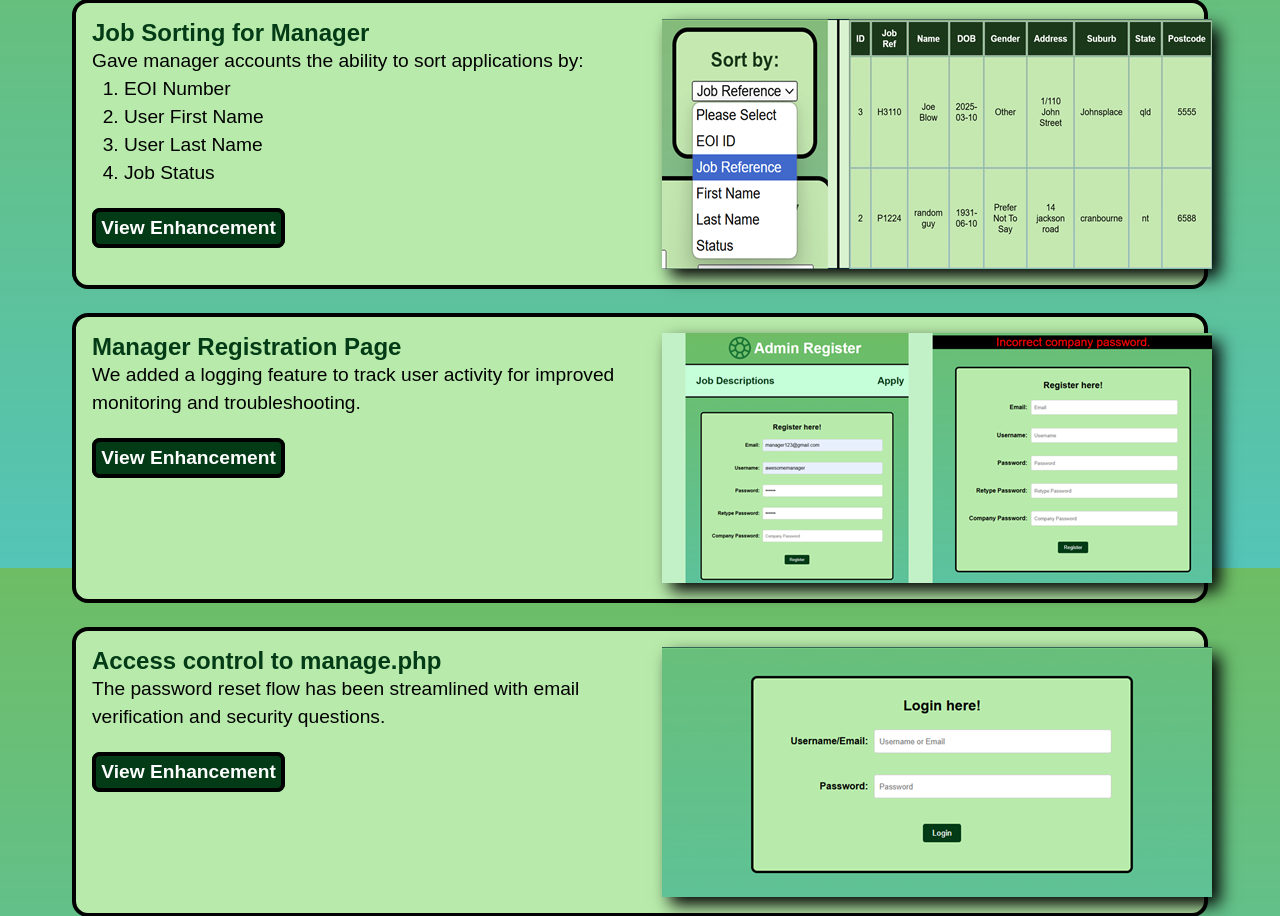
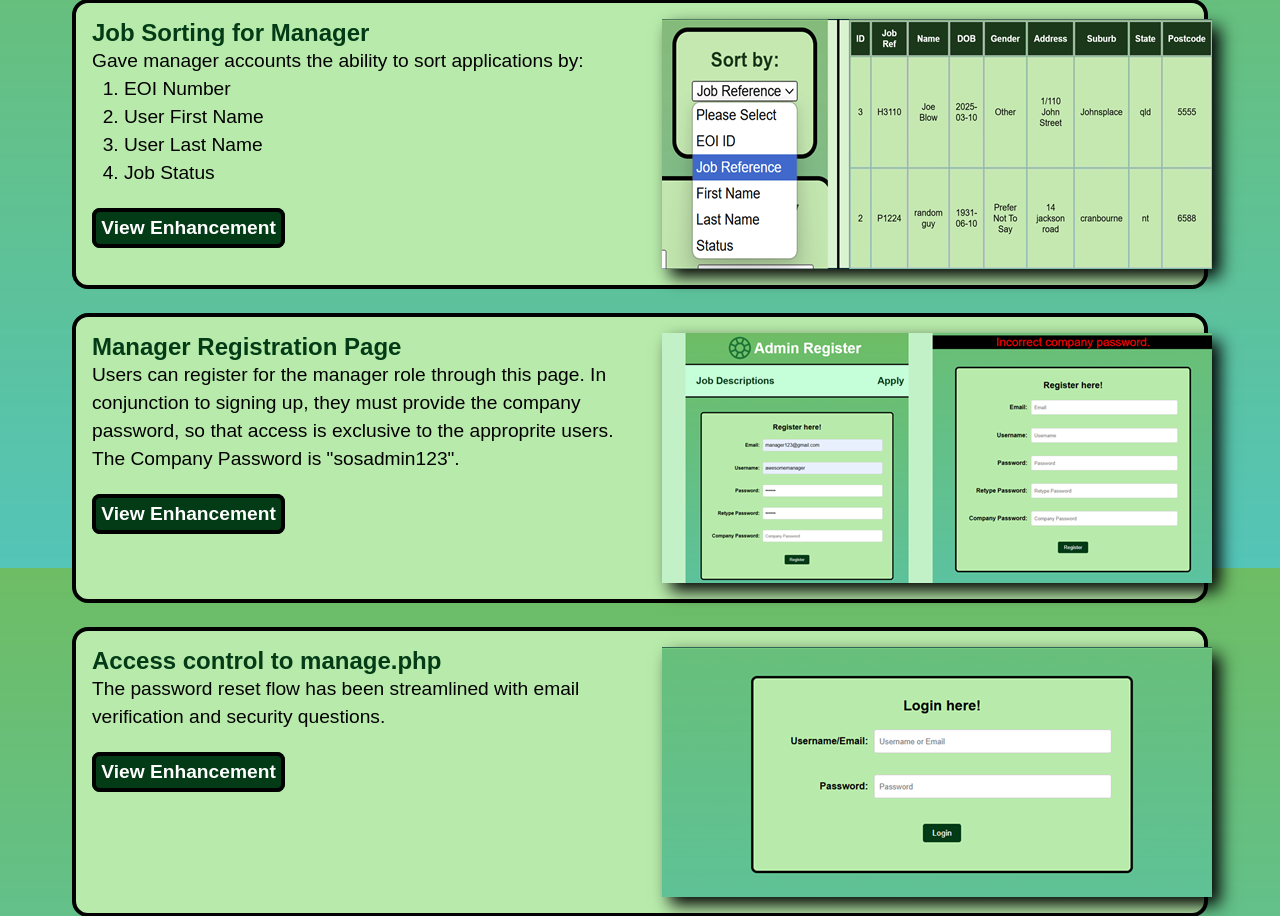
Before and after one commit to 102153870/openSOS_groupProjectPart1, a PHP site: page /enhancements.php in a window 1280 px wide. Shown: the part 232-1148 px from the top of the page. Run offline with PHP 8.4, Linux system fonts and the light colour scheme.

Commit message:
changed Manager Registration Page enhancement desc and included company password

```diff
--- a/enhancements.php
+++ b/enhancements.php
@@ -48,7 +48,7 @@ include 'nav.inc'; // Include the navigation bar
         <div class="job_description_box">
             <section class="job_description_left">
                 <h1 class="job_title">Manager Registration Page</h1>
-                <p>We added a logging feature to track user activity for improved monitoring and troubleshooting.</p><br>
+                <p>Users can register for the manager role through this page. In conjunction to signing up, they must provide the company password, so that access is exclusive to the approprite users. The Company Password is "sosadmin123".</p><br>
                 <a href="register_manager.php" class="buttons_description_box">View Enhancement</a>
             </section>
             <section class="job_description_right">
```
